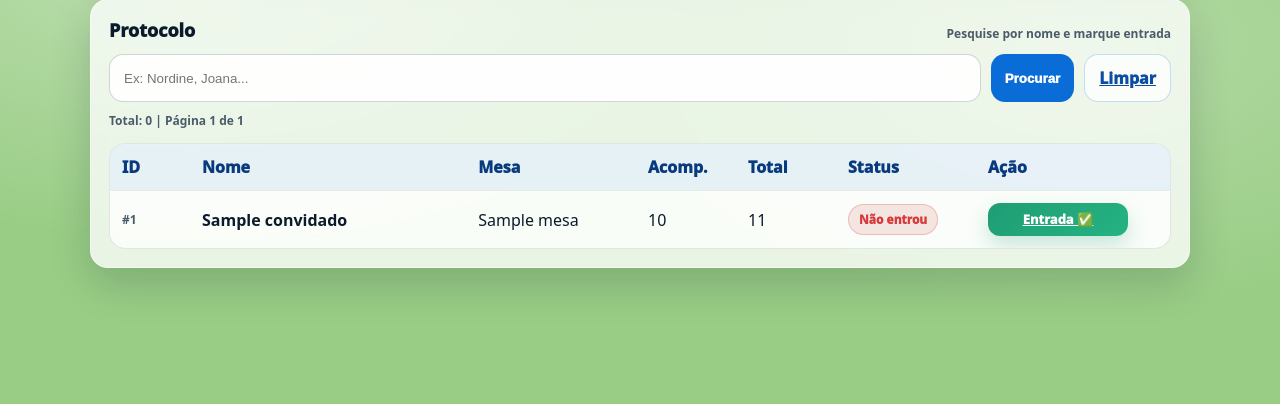
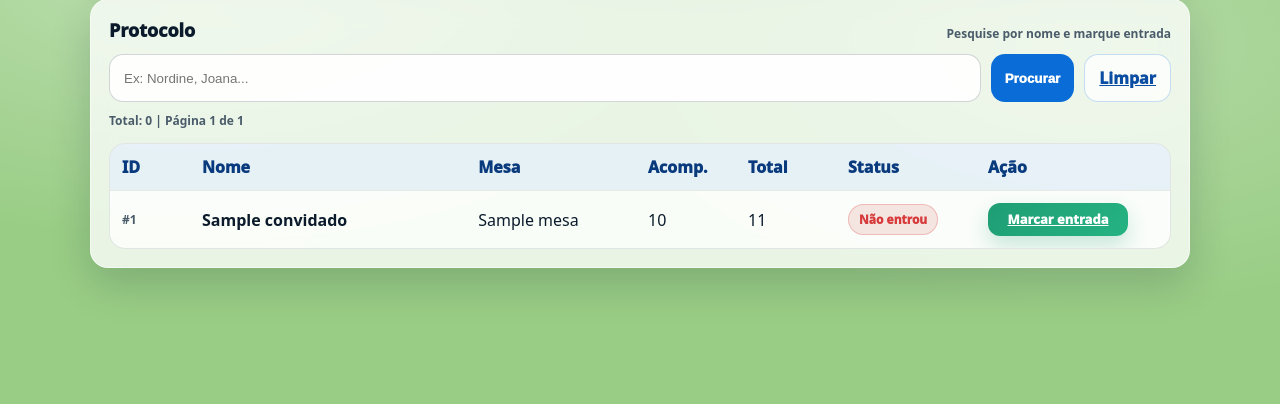
Before and after one commit to easycheckeventos-bot/easy-check-eventos, a Flask app: page /protocolo in a window 1280 px wide. Shown: the part 121-525 px from the top of the page. Run offline with Flask 3, Linux system fonts and the light colour scheme; a database or web service that is not in the repository returns one stand-in record (values such as "Sample title"); data that the repository does not hold is empty; some libraries are stand-ins or nearby versions.

Commit message:
BTN Protocolo

```diff
--- a/templates/protocolo.html
+++ b/templates/protocolo.html
@@ -66,9 +66,9 @@
       </div>
       <div>
         {% if c.entrou == "Sim" %}
-          <a class="btn btn-ghost" href="/reset/{{ c.id }}">Reset ↩️</a>
+          <a class="btn btn-ghost" href="/reset/{{ c.id }}">Resetar</a>
         {% else %}
-          <a class="btn btn-success" href="/entrar/{{ c.id }}">Entrada ✅</a>
+          <a class="btn btn-success" href="/entrar/{{ c.id }}">Marcar entrada</a>
         {% endif %}
       </div>
     </div>
```
